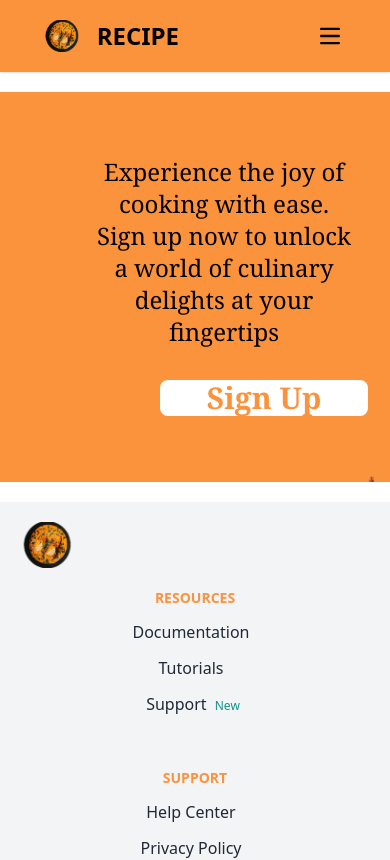
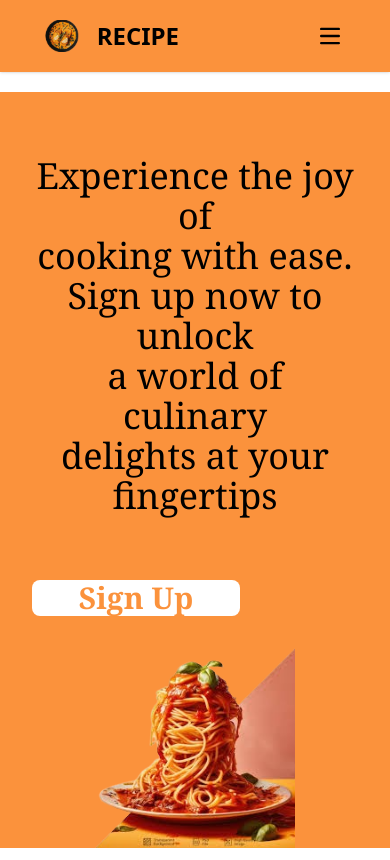
Before and after one commit to MOYIN-21/Online-Recipe-Manager-Frontend, a React (Vite) app: page /action in a window 390 px wide. Shown: the top 860 px of the page. Built offline with nearby package versions, Linux system fonts and the light colour scheme.

Commit message:
responsive

```diff
--- a/src/websiteLandingPage/home/CallToAction.jsx
+++ b/src/websiteLandingPage/home/CallToAction.jsx
@@ -5,31 +5,66 @@ import { Link } from 'react-router-dom'
 const CallToAction = () => {
     return (
         <div className='pt-5'>
-        <div className='bg-orange-400 md:mt-0-sm px-4 sm:w-min-screen mx-auto max-w-screen-xl lg:px-6'>
-          <div className='flex flex-row justify-between'>
-            <div className='pl-16 text-2xl lg:text-6xl text-center md:text-left pt-16 font-serif justify-start flex flex-col gap-8'>
+            <div className='bg-orange-400 md:mt-0 sm:mt-0 px-4 sm:w-full mx-auto max-w-screen-xl lg:px-6'>
+                <div className='flex flex-col lg:flex-row justify-between items-center lg:items-start'>
+                    <div className='px-4 text-4xl lg:text-6xl text-center md:text-left pt-16 font-serif justify-start flex flex-col gap-8'>
                         Experience the joy of <br />
-              cooking  with ease. <br />
+                        cooking with ease. <br />
                         Sign up now to unlock <br />
                         a world of culinary <br />
                         delights at your fingertips
                         <Link to="/signup">
-                    <button type="button" className="flex justify-center ml-20 text-orange-400 bg-white rounded-lg w-52 lg:w-80 lg:h-14 text-center font-bold text-3xl items-center">
+                            <button type="button" className="flex justify-center mt-8 lg:mt-0 text-orange-400 bg-white rounded-lg w-52 lg:w-80 lg:h-14 text-center font-bold text-3xl items-center">
                                 <span className="block lg:hidden">Sign Up</span>
                                 <span className="hidden lg:block">JOIN US TODAY</span>
                             </button>
                         </Link>
-
-                {/*<Link to="/signup"> <button type="button" className="flex justify-center ml-20 text-orange-400 bg-white rounded-lg w-52 lg:w-80 lg:h-14 text-center font-bold text-3xl items-center">JOIN US TODAY </button></Link>*/}
                     </div>
-            <div className='flex pt-96 '>
-              <img className='lg:w-[300px] w-[200px]' src={call} alt="" />
+                    <div className='flex pt-8 lg:pt-0'>
+                        <img className='lg:w-[300px] w-[200px]' src={call} alt="Call to Action Image" />
                     </div>
                 </div>
             </div>
         </div>
-
     )
 }
 
 export default CallToAction
+
+
+
+// import React from 'react'
+// import call from '../../assets/premium.png'
+// import { Link } from 'react-router-dom'
+//
+// const CallToAction = () => {
+//   return (
+//     <div className='pt-5'>
+//         <div className='bg-orange-400 md:mt-0-sm px-4 sm:w-min-screen mx-auto max-w-screen-xl lg:px-6'>
+//           <div className='flex flex-row justify-between'>
+//             <div className='pl-16 text-2xl lg:text-6xl text-center md:text-left pt-16 font-serif justify-start flex flex-col gap-8'>
+//               Experience the joy of <br />
+//               cooking  with ease. <br />
+//               Sign up now to unlock <br />
+//               a world of culinary <br />
+//               delights at your fingertips
+//                 <Link to="/signup">
+//                     <button type="button" className="flex justify-center ml-20 text-orange-400 bg-white rounded-lg w-52 lg:w-80 lg:h-14 text-center font-bold text-3xl items-center">
+//                         <span className="block lg:hidden">Sign Up</span>
+//                         <span className="hidden lg:block">JOIN US TODAY</span>
+//                     </button>
+//                 </Link>
+//
+//                 {/*<Link to="/signup"> <button type="button" className="flex justify-center ml-20 text-orange-400 bg-white rounded-lg w-52 lg:w-80 lg:h-14 text-center font-bold text-3xl items-center">JOIN US TODAY </button></Link>*/}
+//             </div>
+//             <div className='flex pt-96 '>
+//               <img className='lg:w-[300px] w-[200px]' src={call} alt="" />
+//             </div>
+//           </div>
+//         </div>
+//       </div>
+//
+//     )
+// }
+//
+// export default CallToAction
```
Lines whose indentation alone changed are shown as unchanged.
